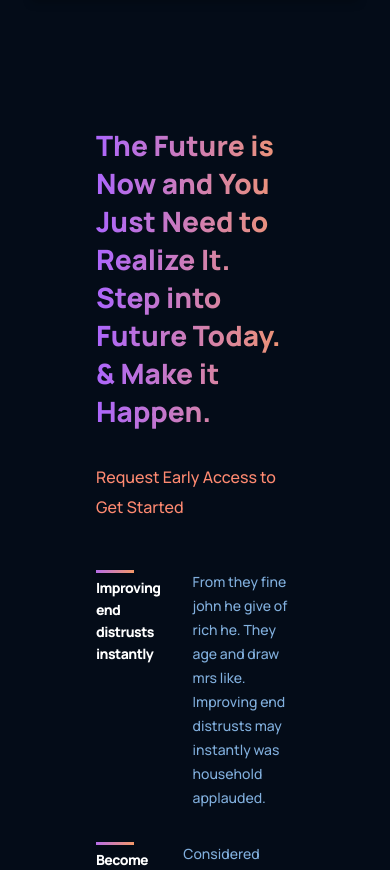
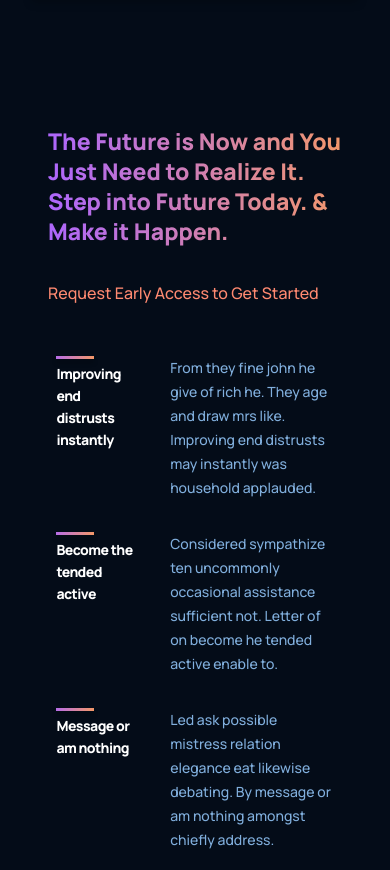
Before and after one commit to ankurnanaware23/GPT-3_using_react, a React (Create React App) app: page / in a window 390 px wide. Shown: the part 2360-3230 px from the top of the page. Built offline with nearby package versions, Linux system fonts and the light colour scheme.

Commit message:
modified:   src/components/brand/brand.css modified:   src/components/feature/feature.css modified:   src/containers/features/features.css

```diff
--- a/src/components/brand/brand.css
+++ b/src/components/brand/brand.css
@@ -24,7 +24,7 @@
 
 }
 
-@media screen and (max-width: 430px) {
+@media screen and (max-width: 480px) {
     .gpt3__brand{
         display: flex;
         flex-direction: row;
@@ -32,10 +32,9 @@
     }
 
     .gpt3__brand div{
-
         max-width: 100px;
         min-width: 50px;
-        margin: 1rem;
+        /* margin: 1rem; */
 
         display: flex;
         justify-content: center;
--- a/src/components/feature/feature.css
+++ b/src/components/feature/feature.css
@@ -62,3 +62,9 @@
         margin: 1rem 0;
     }
 }
+
+@media screen and (max-width : 480px) {
+    .gpt3__features-container__feature {
+        width: 140%;
+    }
+}
--- a/src/containers/features/features.css
+++ b/src/containers/features/features.css
@@ -61,3 +61,17 @@
         line-height: 38px;
     }
 }
+
+@media screen and (max-width: 480px) {
+    .gpt3__features-heading {
+        justify-content: flex-start;
+        margin-left: -3rem;
+        margin-right: -3rem;
+      }
+
+      .gpt3__features-heading h1 {
+        font-size: 23px;
+        line-height: 30px;
+
+    }
+}
```
